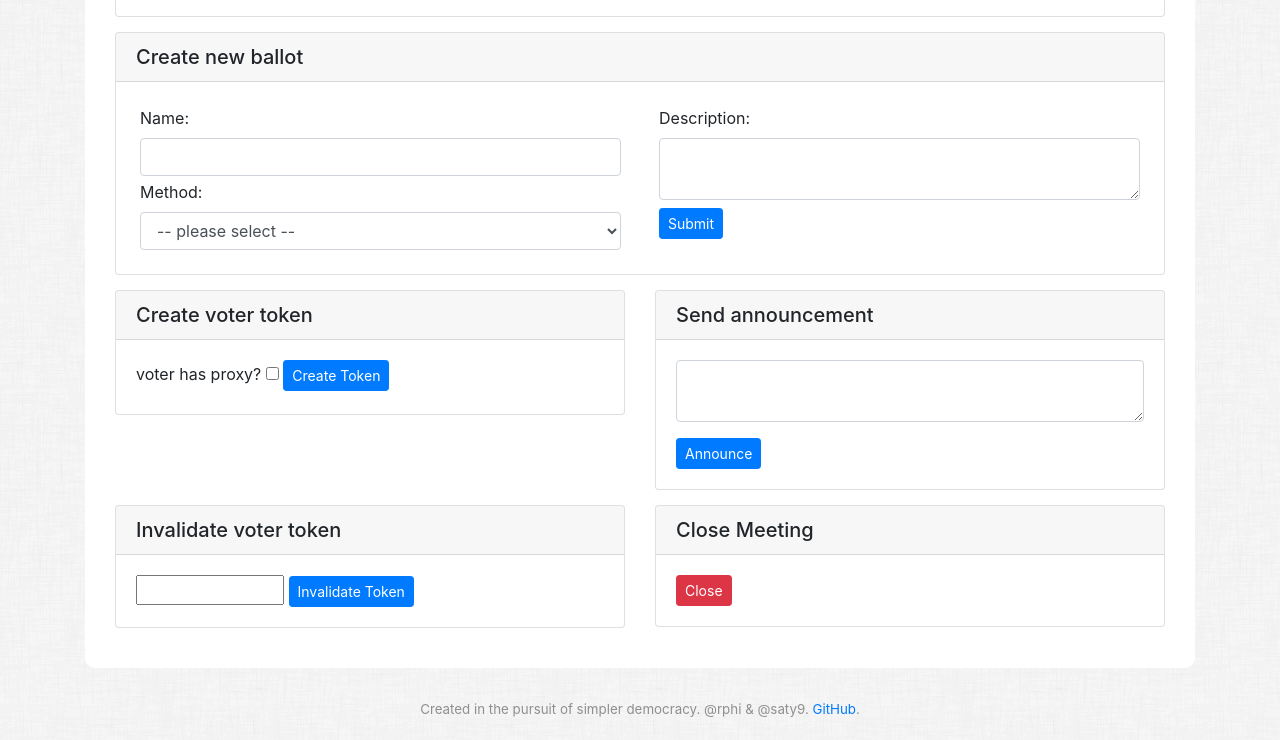
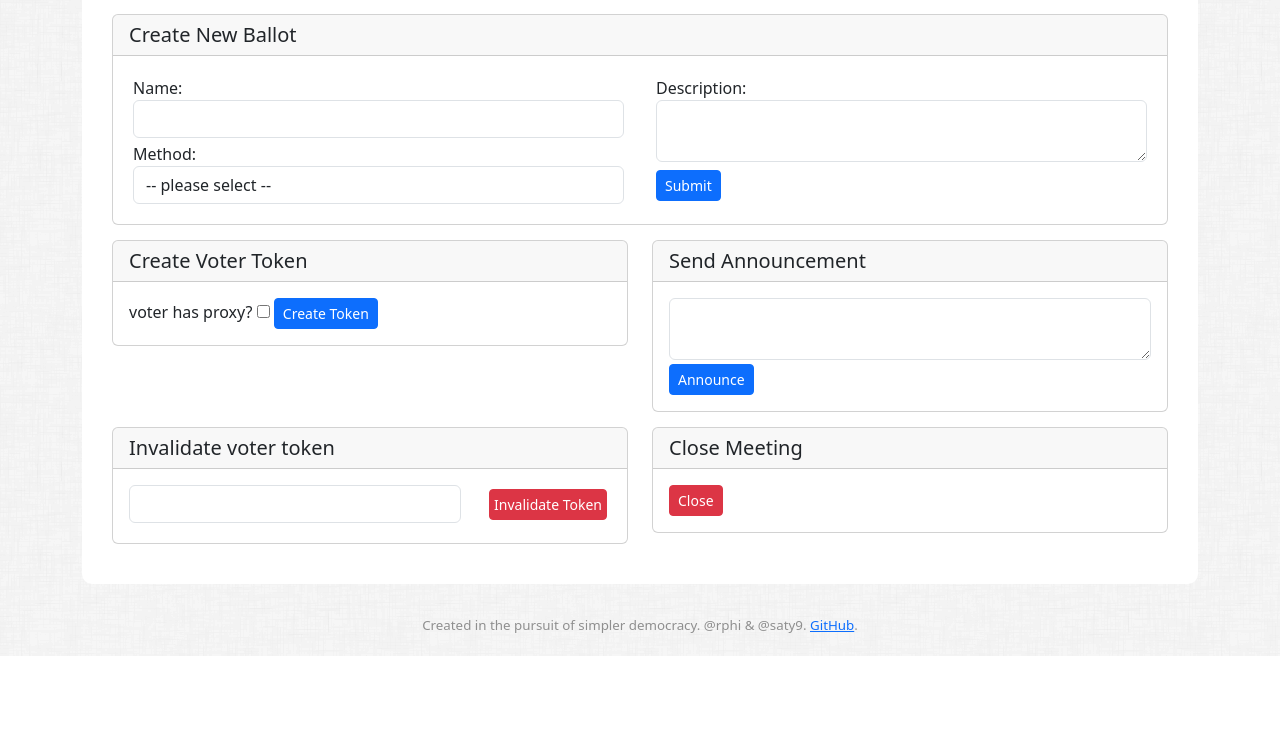
Before and after one commit to mickzijdel/DemocrappConsolidated, a Django app: template DemocrApp-API/Meeting/templates/meeting/meeting.html in a window 1280 px wide. Shown: the part 399-1139 px from the top of the page. After the commit the page ends 1055 px from the top, so only its background shows below. Run offline with Django 3.2, Linux system fonts and the light colour scheme; the template is opened without the code that fills it: values that come from a table or form of the project are taken from there, others are empty.

Commit message:
Update backend meeting management dashboard to bootstrap 5

```diff
--- a/DemocrApp-API/Meeting/templates/meeting/_base.html
+++ b/DemocrApp-API/Meeting/templates/meeting/_base.html
@@ -5,7 +5,7 @@
     <meta name="viewport" content="width=device-width, initial-scale=1, shrink-to-fit=no" />
     <meta name="theme-color" content="#c9222a" />
 
-    <link rel="stylesheet" href="https://cdn.jsdelivr.net/npm/bootstrap@4/dist/css/bootstrap.min.css" />
+    <link rel="stylesheet" href="https://cdn.jsdelivr.net/npm/bootstrap@5/dist/css/bootstrap.min.css" />
     <link rel="stylesheet" href="https://cdn.jsdelivr.net/npm/font-awesome@4/css/font-awesome.min.css" />
     <link rel="stylesheet" href="/assets/css/manage-style.css" />
 
--- a/DemocrApp-API/Meeting/templates/meeting/meeting.html
+++ b/DemocrApp-API/Meeting/templates/meeting/meeting.html
@@ -29,7 +29,7 @@
 </div>
 
 <div class="card">
-  <h5 class="card-header">Create new ballot</h5>
+  <h5 class="card-header">Create New Ballot</h5>
   <div class="card-body">
     <form action="{% url 'meeting/new_vote' meeting.id %}" method="post">
       {% csrf_token %}
@@ -68,7 +68,7 @@
 <div class="row">
   <div class="col-md-6">
     <div class="card">
-        <h5 class="card-header">Create voter token</h5>
+        <h5 class="card-header">Create Voter Token</h5>
         <div class="card-body">
           <form>
             {% csrf_token %}
@@ -81,10 +81,10 @@
   </div>
   <div class="col-md-6">
     <div class="card">
-      <h5 class="card-header">Send announcement</h5>
+      <h5 class="card-header">Send Announcement</h5>
       <div class="card-body">
-        <div class="form-group">
-          <textarea class="form-control" id="message_textbox" row="3" maxlength="150" required></textarea>
+        <div class="form-group mb-1">
+          <textarea class="form-control" id="message_textbox" row="1" required></textarea>
         </div>
         <button type="button" class="btn btn-sm btn-primary" id="announcement_submit" onclick="send_announcement()">Announce</button>
       </div>
@@ -99,8 +99,16 @@
         <div class="card-body">
           <form id="token_invalidation_form">
             {% csrf_token %}
-              <input type="number" id="invalidate_token_textbox" min="10000000" max="99999999"></input>
-              <input type="button" class="btn btn-sm btn-primary" onclick="invalidate_token()"value="Invalidate Token"></input>
+            <div class="row">
+              <div class="col">
+                <div class="form-group mb-1">
+                  <input type="number" class="form-control" id="invalidate_token_textbox" min="10000000" max="99999999"></input>
+                </div>
+              </div>
+              <div class="col-auto">
+                <input type="submit" class="btn btn-sm btn-danger p-1 m-1" onclick="invalidate_token()" value="Invalidate Token"></input>
+              </div>
+            </div>
           </form>
         </div>
       </div>
```
